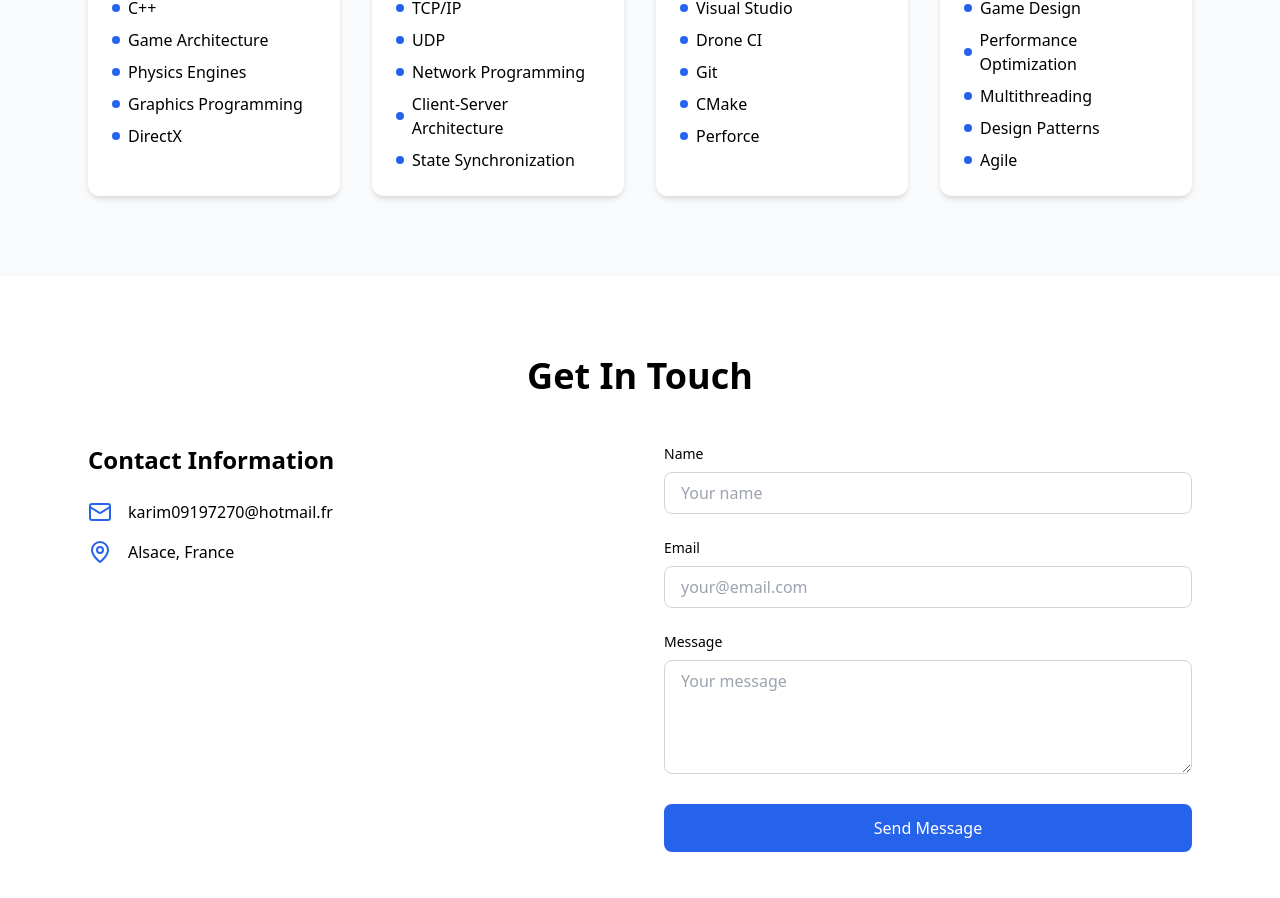
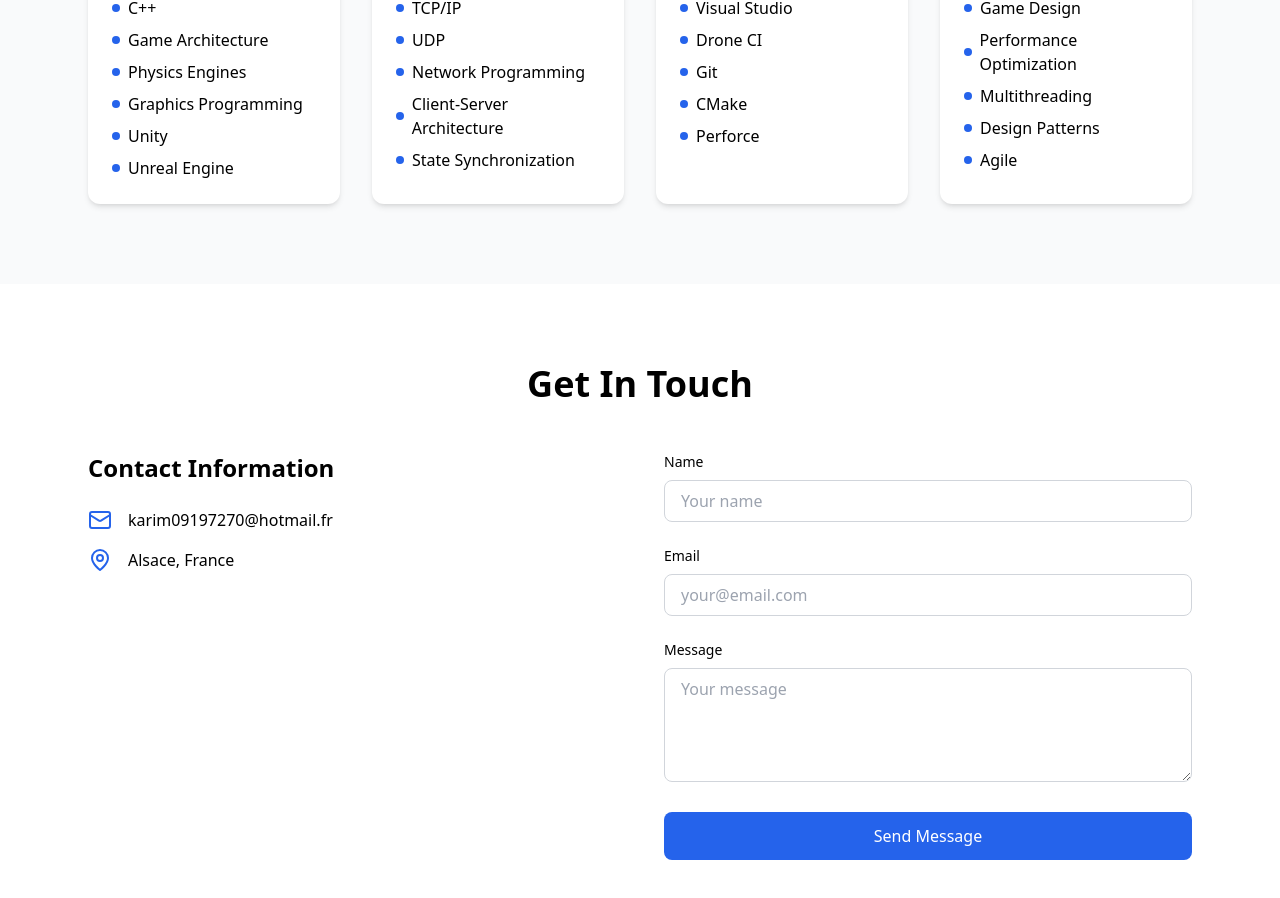
Before and after one commit to Thyvene/MyPortfolio, a React (Vite) app: page / in a window 1280 px wide. Shown: the part 1460-2358 px from the top of the page. Built offline with nearby package versions, Linux system fonts and the light colour scheme.

Commit message:
Add Unity and Unreal Engine on Game Dev skills.

```diff
--- a/src/components/Skills.tsx
+++ b/src/components/Skills.tsx
@@ -1,7 +1,7 @@
 import React from 'react';
 
 const skills = {
-  'Game Development': ['C++', 'Game Architecture', 'Physics Engines', 'Graphics Programming', 'DirectX'],
+  'Game Development': ['C++', 'Game Architecture', 'Physics Engines', 'Graphics Programming', 'Unity', 'Unreal Engine'],
   'Networking': ['TCP/IP', 'UDP', 'Network Programming', 'Client-Server Architecture', 'State Synchronization'],
   'Tools & IDE': ['Visual Studio', 'Drone CI', 'Git', 'CMake', 'Perforce'],
   'Additional': ['Game Design', 'Performance Optimization', 'Multithreading', 'Design Patterns', 'Agile']
```
